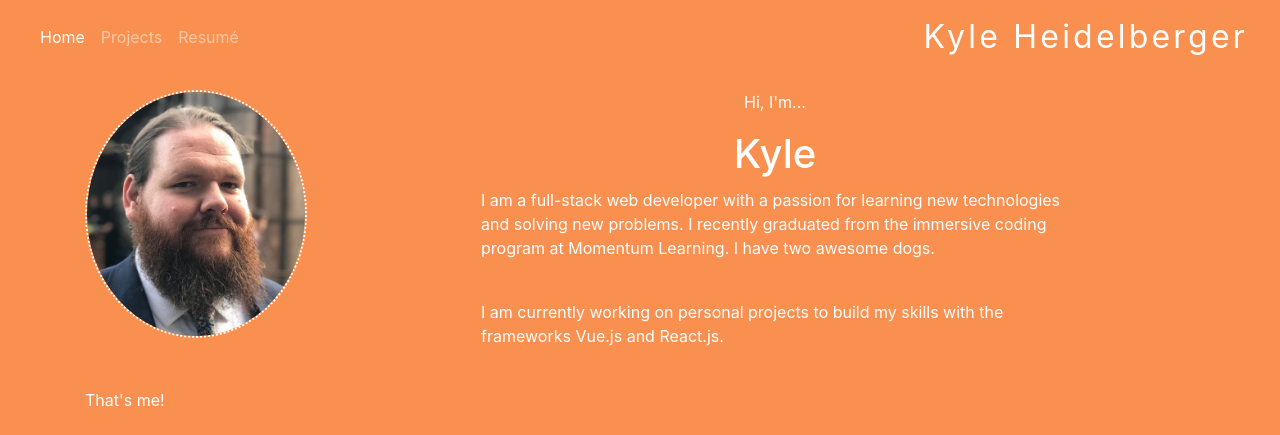
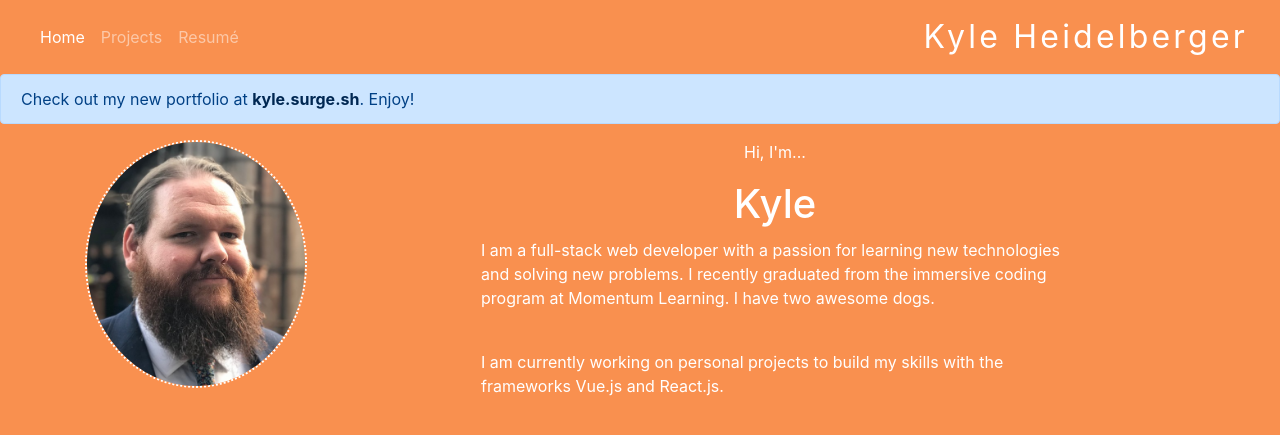
Before and after one commit to kyleheidelberger/kyleheidelberger.github.io, a plain HTML site: page index.html in a window 1280 px wide. Shown: the top 435 px of the page. Drawn offline with nearby package versions, Linux system fonts and the light colour scheme.

Commit message:
add link to surge profile

```diff
--- a/index.html
+++ b/index.html
@@ -38,6 +38,9 @@
     </header>
 
     <main role="main" class="flex-shrink-0">
+            <div class="alert alert-primary" role="alert">
+                    Check out my new portfolio at <a href="https://kyle.surge.sh" class="alert-link">kyle.surge.sh</a>. Enjoy!
+                  </div>
         <div class="media container mt-3">
             <img src="images/kyle.png" class="kyle rounded-circle" alt="a handsome developer">
             <div class="media-body ml-5">
```
